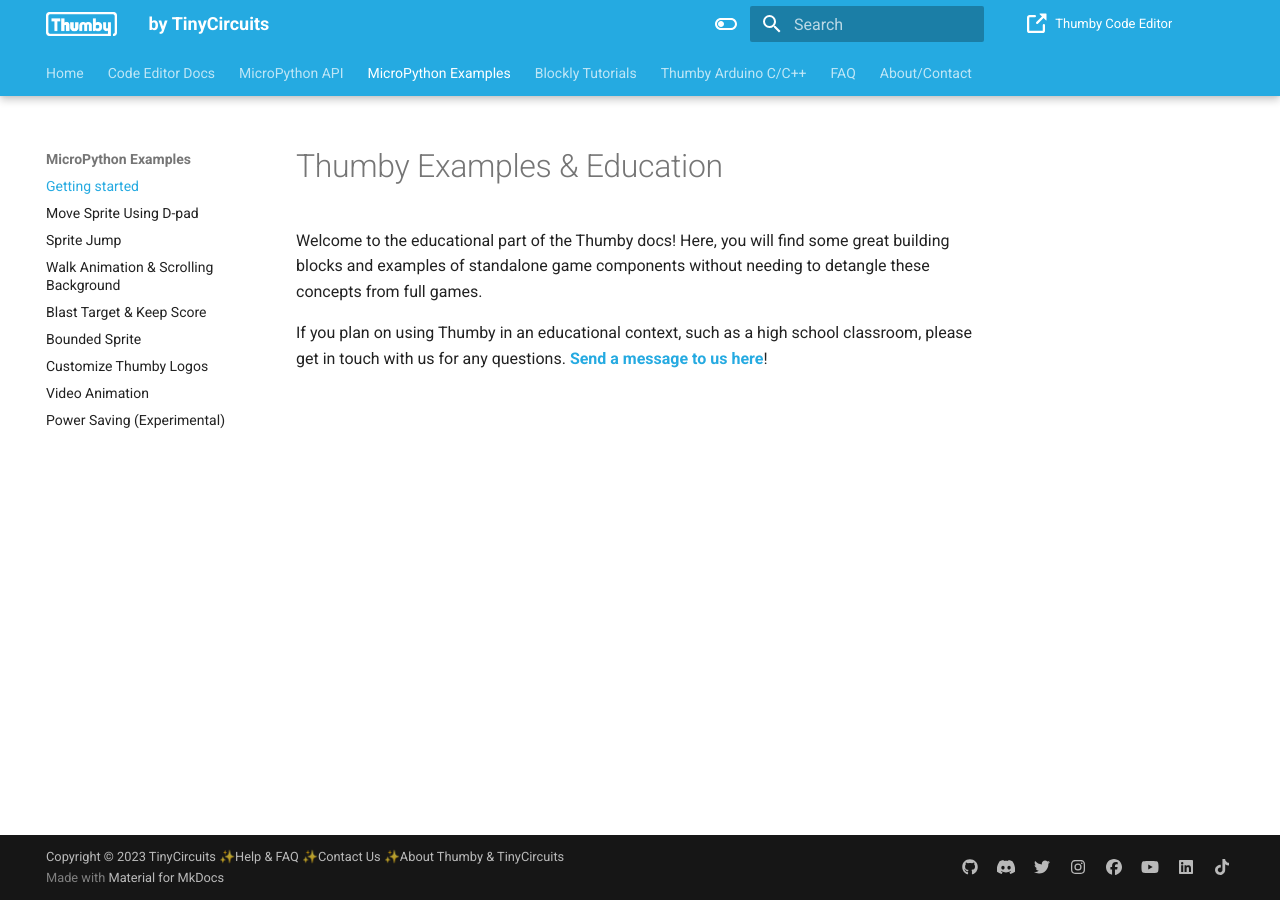
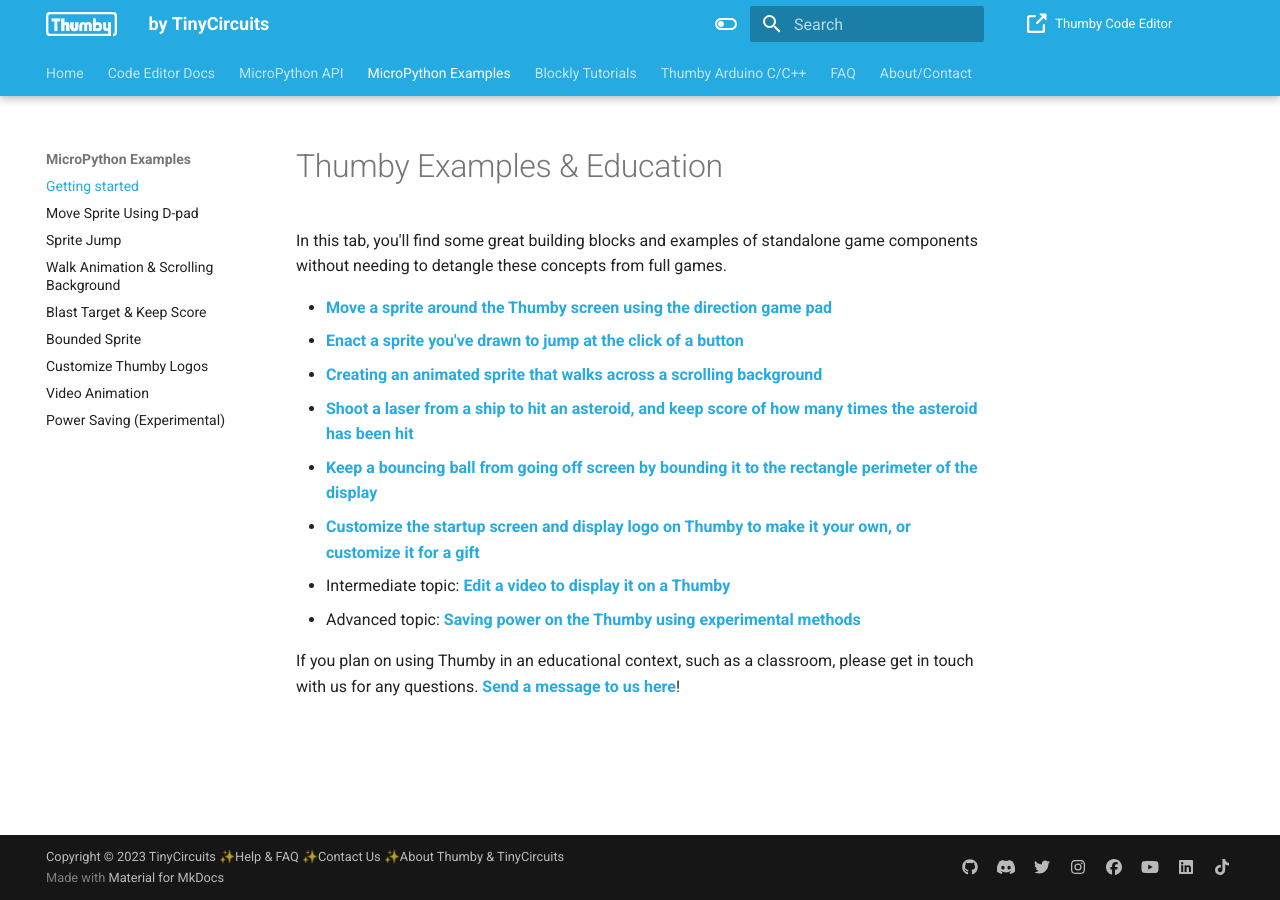
Before and after one commit to TinyCircuits/Thumby-Website, an MkDocs documentation site: the page built from docs/Education/Get-Started.md, in a window 1280 px wide. Built offline with MkDocs 1.6.1 and Material for MkDocs 9.7.7, drawn with Linux system fonts in a browser that asks for light colours.

Commit message:
tiny updates

```diff
--- a/docs/Education/Get-Started.md
+++ b/docs/Education/Get-Started.md
@@ -1,5 +1,14 @@
 # Thumby Examples & Education
 
-Welcome to the educational part of the Thumby docs! Here, you will find some great building blocks and examples of standalone game components without needing to detangle these concepts from full games.
+In this tab, you'll find some great building blocks and examples of standalone game components without needing to detangle these concepts from full games.
 
-If you plan on using Thumby in an educational context, such as a high school classroom, please get in touch with us for any questions. <a href="https://tinycircuits.com/pages/contact-us" target="_blank" alt="Send a message to tinycircuits support on this page">**Send a message to us here**</a>!
+* <a href="Education/Move-Sprite/" alt="tutorial link">**Move a sprite around the Thumby screen using the direction game pad**</a>
+* <a href="Education/Jump/" alt="tutorial link">**Enact a sprite you've drawn to jump at the click of a button**</a>
+* <a href="Education/Moving-Walk/" alt="tutorial link">**Creating an animated sprite that walks across a scrolling background**</a>
+* <a href="Education/Shoot-Target-Keep-Score/" alt="tutorial link">**Shoot a laser from a ship to hit an asteroid, and keep score of how many times the asteroid has been hit**</a>
+* <a href="Education/Bounded-ball/" alt="tutorial link">**Keep a bouncing ball from going off screen by bounding it to the rectangle perimeter of the display**</a>
+* <a href="Education/Change-Thumby-Start-Logo/" alt="tutorial link">**Customize the startup screen and display logo on Thumby to make it your own, or customize it for a gift**</a>
+* Intermediate topic: <a href="Education/Play-Video/" alt="tutorial link">**Edit a video to display it on a Thumby**</a>
+* Advanced topic: <a href="Education/Power-Saving/" alt="tutorial link">**Saving power on the Thumby using experimental methods**</a>
+
+If you plan on using Thumby in an educational context, such as a classroom, please get in touch with us for any questions. <a href="https://tinycircuits.com/pages/contact-us" target="_blank" alt="Send a message to tinycircuits support on this page">**Send a message to us here**</a>!
```
Also changed, not shown: docs/Code-Editor/Get-Started.md (+2 -0 lines), docs/Education/Shoot-Target-Keep-Score.md (+8 -8 lines).
